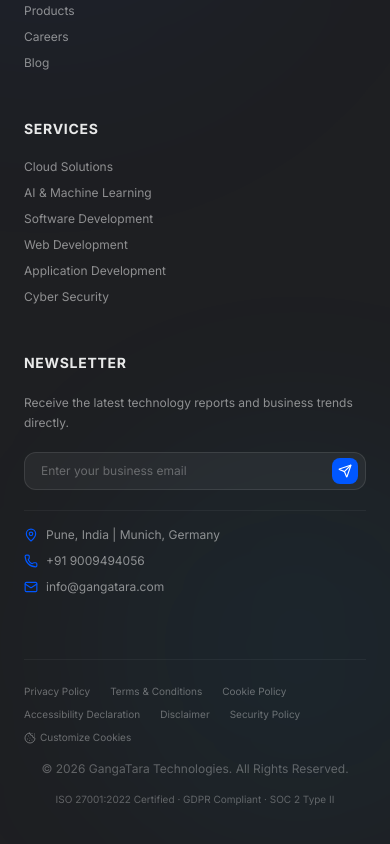
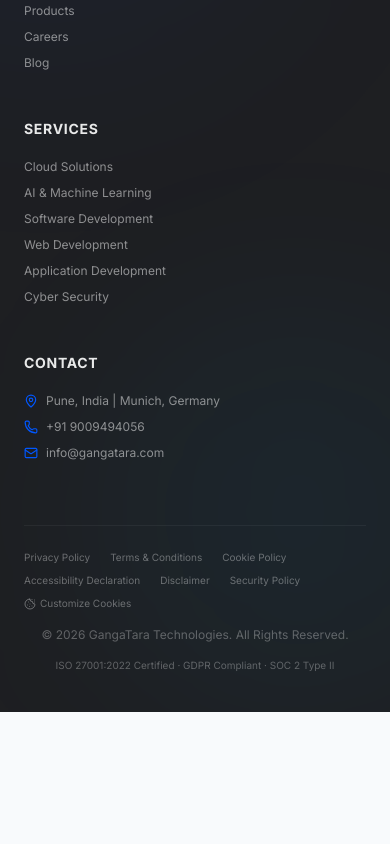
Before and after one commit to Ombaviskar2025/GangaTara-Technologies, a Next.js app: page / in a window 390 px wide. Shown: the part 9670-10514 px from the top of the page. After the commit the page ends 10382 px from the top, so only its background shows below. Built offline with nearby package versions, Linux system fonts and the light colour scheme.

Commit message:
Remove top utility bar, Get a Quote buttons, Products & Platforms dropdown, and Newsletter from Navbar/Footer

```diff
--- a/src/components/ui/Footer.tsx
+++ b/src/components/ui/Footer.tsx
@@ -3,7 +3,7 @@
 import React, { useState } from 'react';
 import Link from 'next/link';
 import { useLanguage } from '@/context/LanguageContext';
-import { Mail, Phone, MapPin, Send, ArrowRight, Heart, Cookie } from 'lucide-react';
+import { Mail, Phone, MapPin, ArrowRight, Heart, Cookie } from 'lucide-react';
 import { servicesData } from '@/data/companyData';
 
 // ─── Cookie Preference Banner (inline toggle) ─────────────────────────────────
@@ -72,17 +72,7 @@
 
 export const Footer: React.FC = () => {
   const { t } = useLanguage();
-  const [email, setEmail] = useState('');
-  const [subscribed, setSubscribed] = useState(false);
   const [showCookies, setShowCookies] = useState(false);
-
-  const handleSubscribe = (e: React.FormEvent) => {
-    e.preventDefault();
-    if (!email) return;
-    setSubscribed(true);
-    setEmail('');
-    setTimeout(() => setSubscribed(false), 5000);
-  };
 
   const socialLinks = [
     {
@@ -205,36 +195,10 @@
               </ul>
             </div>
 
-            {/* Newsletter + Contact */}
+            {/* Contact Info */}
             <div className="flex flex-col gap-5">
-              <h4 className="text-sm font-bold tracking-wider uppercase text-white/90">{t('footer.newsletter')}</h4>
-              <p className="text-xs text-white/50 leading-relaxed">
-                Receive the latest technology reports and business trends directly.
-              </p>
-              <form onSubmit={handleSubscribe} className="relative flex flex-col gap-2">
-                <div className="relative">
-                  <input
-                    type="email"
-                    value={email}
-                    onChange={(e) => setEmail(e.target.value)}
-                    placeholder={t('footer.newsletterPlaceholder')}
-                    required
-                    className="w-full bg-white/5 border border-white/10 rounded-xl px-4 py-2.5 text-xs text-white focus:outline-none focus:border-primary focus:ring-1 focus:ring-primary/20 placeholder-white/30"
-                  />
-                  <button
-                    type="submit"
-                    className="absolute right-2 top-1/2 -translate-y-1/2 p-1.5 bg-primary hover:bg-secondary text-white rounded-lg transition-colors cursor-pointer"
-                    aria-label="Subscribe"
-                  >
-                    <Send className="w-3.5 h-3.5" />
-                  </button>
-                </div>
-                {subscribed && (
-                  <p className="text-[10px] text-success font-semibold animate-pulse">Subscribed successfully!</p>
-                )}
-              </form>
-
-              <div className="flex flex-col gap-2.5 text-xs text-white/50 border-t border-white/5 pt-4">
+              <h4 className="text-sm font-bold tracking-wider uppercase text-white/90">{t('nav.contact')}</h4>
+              <div className="flex flex-col gap-2.5 text-xs text-white/50">
                 <span className="flex items-center gap-2"><MapPin className="w-3.5 h-3.5 text-primary" /> Pune, India | Munich, Germany</span>
                 <span className="flex items-center gap-2"><Phone className="w-3.5 h-3.5 text-primary" /> +91 9009494056</span>
                 <span className="flex items-center gap-2"><Mail className="w-3.5 h-3.5 text-primary" /> info@gangatara.com</span>
--- a/src/components/ui/Navbar.tsx
+++ b/src/components/ui/Navbar.tsx
@@ -248,27 +248,7 @@
           }
         ]
       },
-      {
-        label: "Products & Platforms",
-        key: "products-platforms",
-        columns: [
-          {
-            heading: "AI Platforms",
-            links: [
-              { label: 'GangaTara AI Studio', href: '/products', icon: <Cpu className="w-3.5 h-3.5" /> },
-              { label: 'CloudOps Suite', href: '/products', icon: <Cloud className="w-3.5 h-3.5" /> },
-              { label: 'DataBridge ETL', href: '/products', icon: <BarChart3 className="w-3.5 h-3.5" /> },
-            ]
-          },
-          {
-            heading: "Security & LMS",
-            links: [
-              { label: 'Sentry ZTNA', href: '/products', icon: <Shield className="w-3.5 h-3.5" /> },
-              { label: 'GangaTara LMS', href: '/products', icon: <GraduationCap className="w-3.5 h-3.5" /> },
-            ]
-          }
-        ]
-      }
+
     ]
   },
   industries: {
@@ -610,7 +590,7 @@
   const [searchQuery, setSearchQuery] = useState('');
   const [isLangOpen, setIsLangOpen] = useState(false);
   const [mobileExpanded, setMobileExpanded] = useState<string | null>(null);
-  const [topBarHeight, setTopBarHeight] = useState(32);
+
 
   const megaMenuTimeout = useRef<ReturnType<typeof setTimeout> | null>(null);
 
@@ -660,7 +640,7 @@
 
   const isActivePath = (href: string) => pathname === href || pathname.startsWith(href + '/');
 
-  const headerTop = isScrolled ? 0 : topBarHeight;
+
 
   return (
     <>
@@ -700,34 +680,16 @@
         )}
       </AnimatePresence>
 
-      {/* ── Top Utility Bar ── */}
-      <div className="bg-[#050A14] text-white/55 text-[10px] py-1.5 px-6 hidden sm:flex justify-between items-center z-40 relative border-b border-white/5 h-8">
-        <div className="max-w-screen-xl mx-auto w-full flex justify-between items-center">
-          <div className="flex items-center gap-5">
-            <span className="flex items-center gap-1.5 hover:text-white transition-colors cursor-default">
-              <Phone className="w-3 h-3 text-primary" />
-              Enquiry: +91 9009494056
-            </span>
-            <span className="flex items-center gap-1.5 hover:text-white transition-colors cursor-default">
-              <Mail className="w-3 h-3 text-primary" />
-              info@gangatara.com
-            </span>
-          </div>
-          <span className="text-white/25 hidden md:block font-medium tracking-widest uppercase text-[9px]">
-            Enterprise IT · Global Delivery · ISO 27001 Certified
-          </span>
-        </div>
-      </div>
+
 
       {/* ── Main Header ── */}
       <header
         role="banner"
-        className={`fixed left-0 w-full z-50 transition-all duration-300 ${
+        className={`fixed top-0 left-0 w-full z-50 transition-all duration-300 ${
           isScrolled
             ? 'bg-[#1E1F22]/98 backdrop-blur-md border-b border-white/8 shadow-lg shadow-gray-950/30'
             : 'bg-[#1E1F22] border-b border-white/6'
         }`}
-        style={{ top: isScrolled ? 0 : 32 }}
       >
         <div className="max-w-screen-xl mx-auto px-6 h-[64px] flex items-center justify-between gap-6 relative">
 
@@ -861,12 +823,7 @@
               Contact Us
             </button>
 
-            <button
-              onClick={openModal}
-              className="ml-2 px-5 py-2 bg-primary hover:bg-secondary text-white text-[12px] font-bold rounded-lg transition-colors shadow-md shadow-primary/20 cursor-pointer border-0 outline-none"
-            >
-              Get a Quote
-            </button>
+
           </div>
 
           {/* Mobile Controls */}
@@ -1041,7 +998,7 @@
                   }}
                   className="mt-2 w-full py-3 rounded-xl bg-primary hover:bg-secondary text-white text-[13px] font-bold text-center transition-colors cursor-pointer border-0 outline-none"
                 >
-                  Get a Quote
+                  Contact Us
                 </button>
               </div>
             </motion.div>
```
Also changed, not shown: 1 other file (tests, documents, lock files or other folders).
